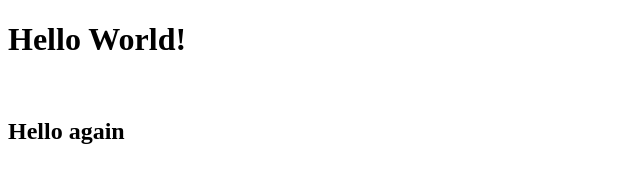
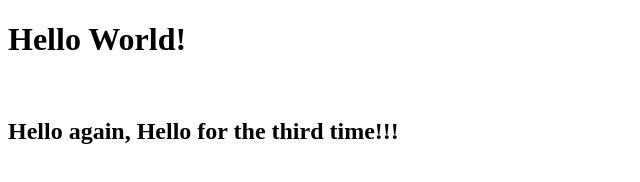
Before and after one commit to mdr0ly/HarvardLecture0, a plain HTML site: page hello.html in a window 1280 px wide. Shown: the whole page, without its empty margins (0-640 px from the left). Drawn offline with Linux system fonts and the light colour scheme.

Commit message:
Update hello.html

```diff
--- a/hello.html
+++ b/hello.html
@@ -8,7 +8,7 @@
 <body>
     <h1>Hello World!</h1>
     <br>
-    <h2>Hello again</h2>
+    <h2>Hello again, Hello for the third time!!!</h2>
 </body>
 
 </html>
```
